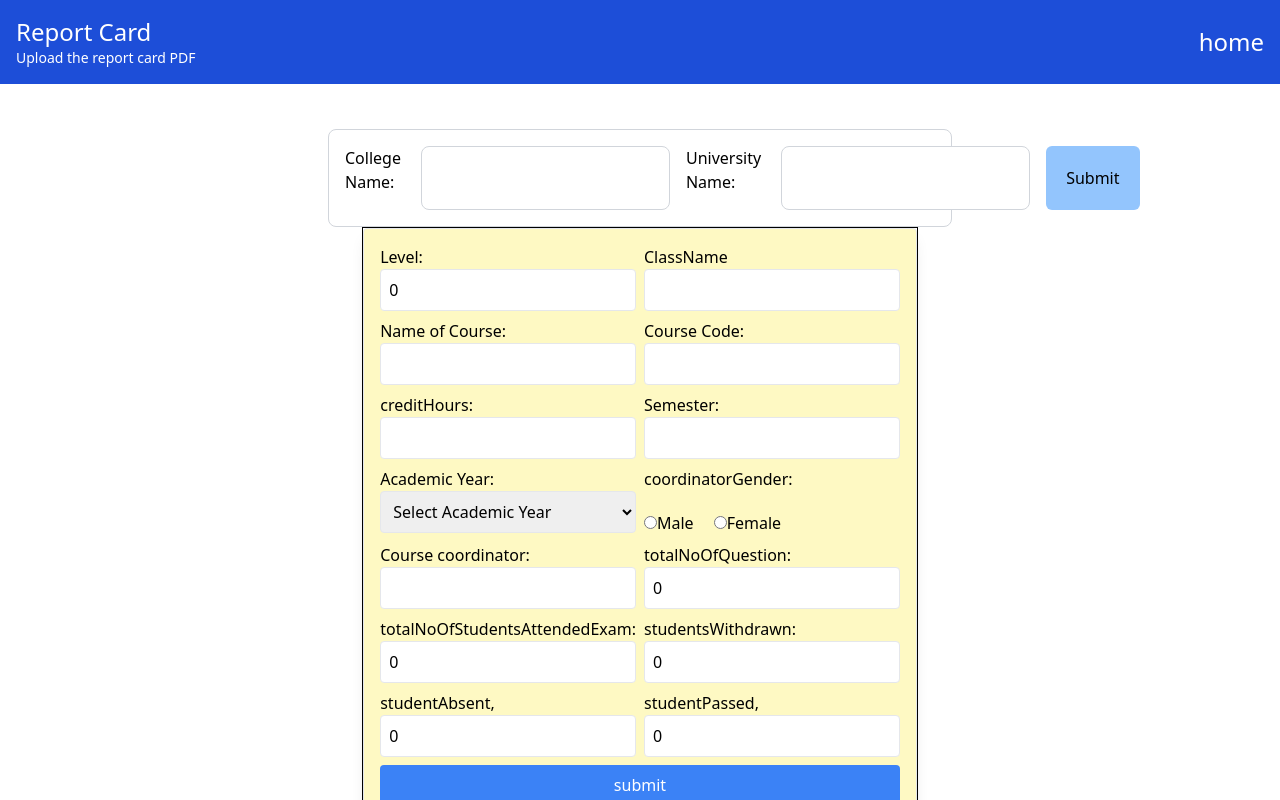
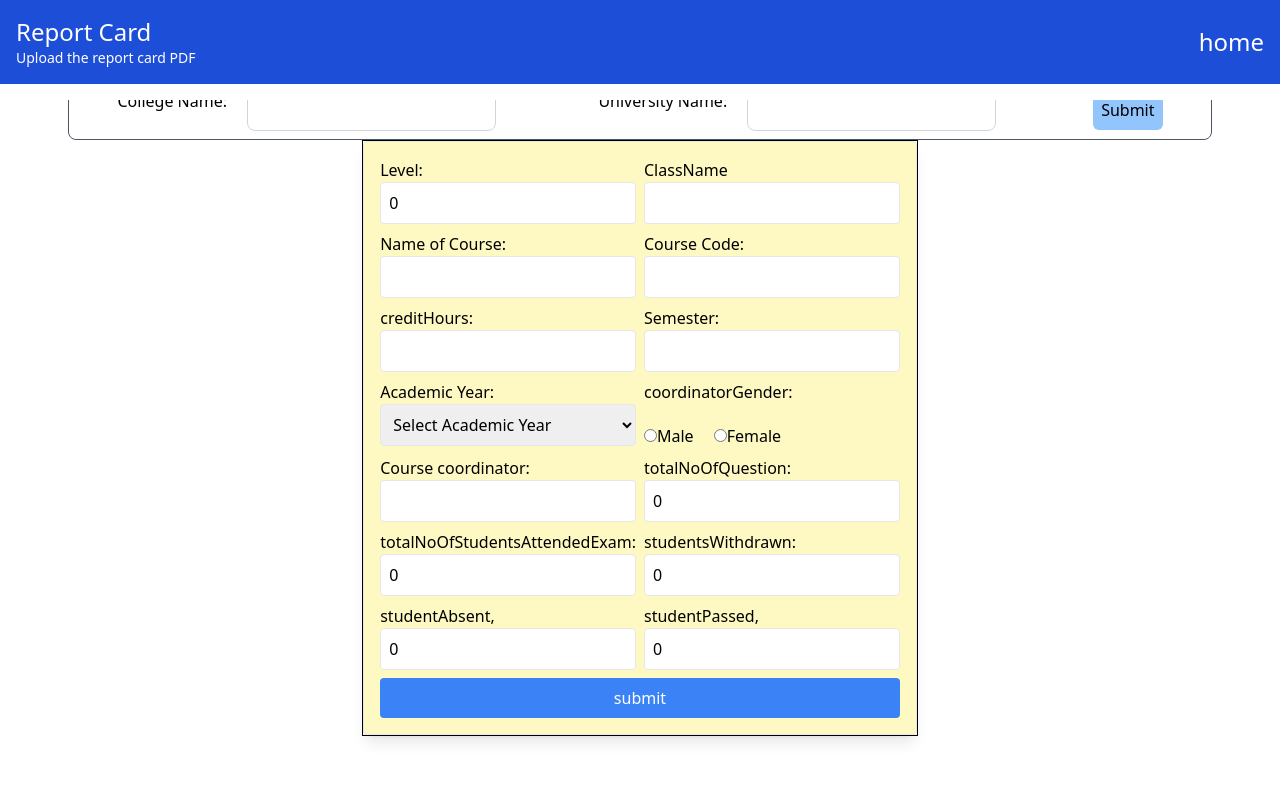
Before and after one commit to Jitender80/report_card_generator, a React (Vite) app in the folder frontend/: page /itemanalysis in a window 1280 px wide. Built offline with nearby package versions, Linux system fonts and the light colour scheme.

Commit message:
chore: Update BASE_URL in db.ts and improve form layout in ItemAnalysis.tsx

```diff
--- a/frontend/src/lib/db.ts
+++ b/frontend/src/lib/db.ts
@@ -1,5 +1,5 @@
 
-// const BASE_URL = "https://reportcard-ogyp.onrender.com";
+const BASE_URL = "https://reportcard-ogyp.onrender.com";
 // const BASE_URL="https://fictional-space-sniffle-94pgrxqq9qwfxg54-3000.app.github.dev";
-const BASE_URL="http://127.0.0.1:3000";
+// const BASE_URL="http://127.0.0.1:3000";
 export default BASE_URL;
--- a/frontend/src/pages/ItemAnalysis.tsx
+++ b/frontend/src/pages/ItemAnalysis.tsx
@@ -83,17 +83,16 @@ const ItemAnalysis: React.FC = () => {
 
 
   return (
-    <>
-      <div className="flex flex-col items-center justify-center h-screen overflow-y-auto ">
+    <div className="flex flex-col items-center justify-center h-full overflow-y-auto mt-0 ">
+      <form
+        onSubmit={handleCollegeSubmit}
+        className="border border-gray-600 p-2 rounded-lg w-11/12 flex flex-row gap-4
+  justify-around
+  items-center
 
-      <form onSubmit={handleCollegeSubmit} className="
-      border border-gray-300 p-4 rounded-lg w-1/2
-      flex flex-row gap-4
-
-      ">
-            <div
-            className="    flex flex-row gap-5"
+        "
       >
+        <div className="flex flex-row gap-5 w-96">
           <label htmlFor="collegeName">College Name:</label>
           <input
             className="border border-gray-300 p-2 rounded-lg"
@@ -103,9 +102,7 @@ const ItemAnalysis: React.FC = () => {
             onChange={handleCollegeNameChange}
           />
         </div>
-            <div className="
-            flex flex-row gap-5
-            ">
+        <div className="flex flex-row gap-5">
           <label htmlFor="universityName">University Name:</label>
           <input
             className="border border-gray-300 p-2 rounded-lg"
@@ -115,12 +112,16 @@ const ItemAnalysis: React.FC = () => {
             onChange={handleUniversityNameChange}
           />
         </div>
-            <button type="submit" className="bg-blue-300 self-center p-5 rounded-md ">Submit</button>
+        <button
+          type="submit"
+          className="bg-blue-300 self-center p-2 rounded-md"
+        >
+          Submit
+        </button>
       </form>
 
       {!isClassSubmitted && (
-
-        <div className="mb-15">
+        <div className="mb-5">
           <Class onClassIdChange={handleClassIdChange} />
         </div>
       )}
@@ -163,7 +164,6 @@ const ItemAnalysis: React.FC = () => {
         </div>
       )}
     </div>
-    </>
   );
 };
 
```
Lines whose indentation alone changed are shown as unchanged.
